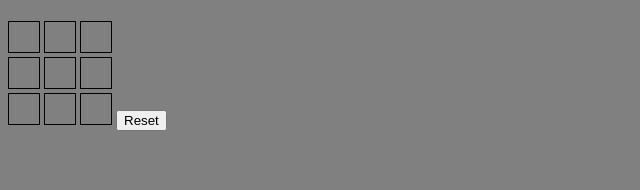
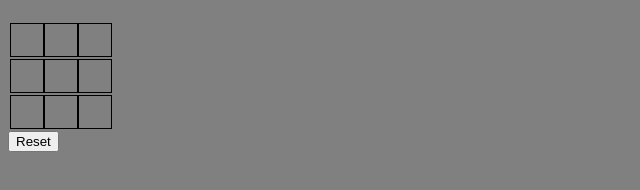
Before and after one commit to valeriaoshiro/tic-tac-toe-ai, a plain HTML site: page index.html in a window 1280 px wide. Shown: the whole page, without its empty margins (0-640 px from the left). Drawn offline with nearby package versions, Linux system fonts and the light colour scheme.

Commit message:
Change from spans to table

```diff
--- a/index.html
+++ b/index.html
@@ -12,18 +12,25 @@
 </head>
 <body>
 	<h1></h1>
-    <span class="squares" id="0"></span>
-    <span class="squares" id="1"></span>
-    <span class="squares" id="2"></span>
-    <br>
-    <span class="squares" id="3"></span>
-    <span class="squares" id="4"></span>
-    <span class="squares" id="5"></span>
-    <br>
-    <span class="squares" id="6"></span>
-    <span class="squares" id="7"></span>
-    <span class="squares" id="8"></span>
+	<table>
+		<tr>
+		    <td class="squares" id="0"></td>
+		    <td class="squares" id="1"></td>
+		    <td class="squares" id="2"></td>
+		</tr>
+		<tr>
+		    <td class="squares" id="3"></td>
+		    <td class="squares" id="4"></td>
+		    <td class="squares" id="5"></td>
+		</tr>
+		<tr>
+		    <td class="squares" id="6"></td>
+		    <td class="squares" id="7"></td>
+		    <td class="squares" id="8"></td>
+		</tr>
+	</table>
     <button>Reset</button>
+	<h2></h2>
 
     <script src="script.js"></script>
 
--- a/script.js
+++ b/script.js
@@ -5,7 +5,7 @@ $(document).ready(function(){
 		turn = 'X';
 		board = [0, 1, 2, 3, 4, 5, 6, 7, 8];
 		$('.squares').html('');
-		$('h1').html('');
+		$('h2').html('');
 		$('.squares').off('click');
 
 		$('.squares').on('click', function(e){
@@ -29,10 +29,10 @@ $(document).ready(function(){
 	let isItDone = (newBoard, newTurn) => {
 		if(winningComb(newBoard, newTurn)){
 			$('.squares').off('click');
-			newTurn === 'X' ? $('h1').html('You won') : $('h1').html('You lost');
+			newTurn === 'X' ? $('h2').html('You won') : $('h2').html('You lost');
 			return true;
 		} else if(!winningComb(newBoard, newTurn) && availableSpots(newBoard).length === 0){
-			$('h1').html("It's a tie");
+			$('h2').html("It's a tie");
 			return true;
 		}
 		turn = turn === 'X' ? 'O' : 'X';
```
